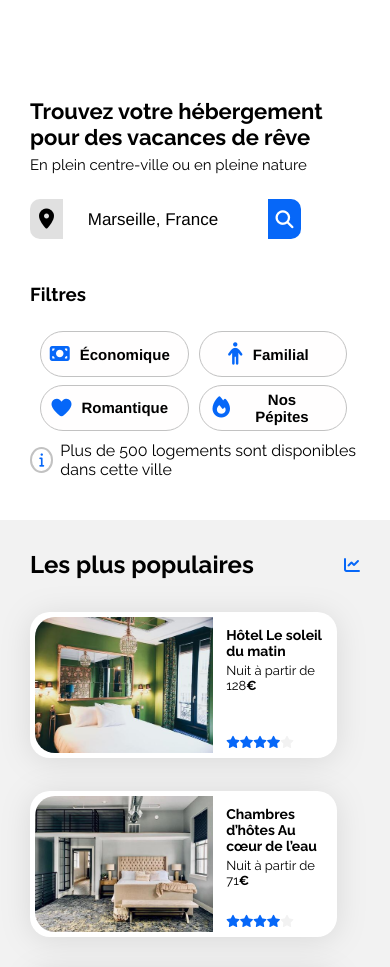
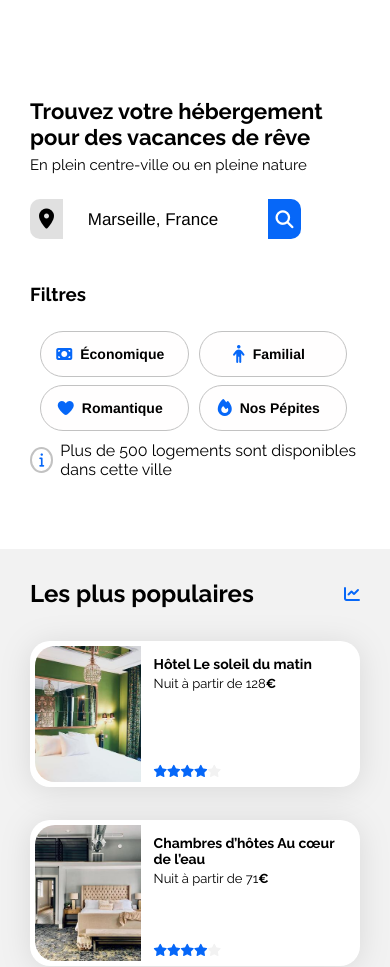
Before and after one commit to valdev5/Booki, a plain HTML site: page index.html in a window 390 px wide. Shown: the part 125-1092 px from the top of the page. Drawn offline with Linux system fonts and the light colour scheme.

Commit message:
final Booki

```diff
--- a/css/style.css
+++ b/css/style.css
@@ -19,7 +19,7 @@ body {
    width: 100%;
    height: 100%;
    max-width: 1440px;
-   margin: 0;
+   margin: auto;
 }
 
 header{
@@ -67,7 +67,7 @@ nav a:hover{
 
 
     border-top: 2px solid rgb(11, 145, 255);
-
+    color: #0667f8;
 }
 
 
@@ -188,11 +188,10 @@ form input{
     display: flex;
     justify-content: center;
     align-items: center;
-    font-size: 20px;
     color: rgb(0, 0, 0);;
     gap:10px;
     font-family: 'Franklin Gothic Medium', 'Arial Narrow', Arial, sans-serif;
-    font-size: 1.1rem;
+    font-size: 1.0rem;
     font-weight: bold;
     margin-left: 2px;
 }
@@ -214,9 +213,9 @@ form input{
     display: flex;
     justify-content: center;
     align-items: center;
-    font-size: 20px;
+    font-size: 1.0rem;
     color: #0667f8;
-    margin-left: 5px;
+    margin-left: 6px;
 
  }
 /* bouton informations */
@@ -629,7 +628,7 @@ justify-content: space-around;
         width: 100%;
     }
     .populaires-cards a {
-        width: 30%;
+        width: 100%;
     }
 
     .populaires-cards .card-title {
@@ -809,13 +808,22 @@ justify-content: space-around;
     display: flex;
     justify-content: center;
     align-items: center;
-    font-size: 15px;
+    font-size: 14px;
     color: rgb(0, 0, 0);;
-    gap:10px;
+    gap:8px;
     font-family: 'Franklin Gothic Medium', 'Arial Narrow', Arial, sans-serif;
     font-weight: bold;
+
 }
+.fa-money-bill,.fa-person,.fa-heart,.fa-fire {
+    display: flex;
+    justify-content: center;
+    align-items: center;
+    font-size: 1.0rem;
+    color: #0667f8;
+    margin-left: 6px;
 
+ }
 
 
    .blocinfo{
@@ -853,7 +861,7 @@ justify-content: space-around;
 }
 
 .populaires {
-    margin-top: 105px;
+    margin-top: 134px;
     width: 100%;
 
 }
@@ -863,12 +871,7 @@ justify-content: space-around;
     width: 100%;
 }
 
-.card {
-    width: 300%;
 
-
-
-}
 
 .populaires-cards {
 
@@ -879,8 +882,7 @@ justify-content: space-around;
 
 
 .populaires-cards img {
-    width: 60%;
-    height: 136px;
+
     border-top-left-radius: 20px;
     border-bottom-left-radius: 20px;
 }
--- a/index.html
+++ b/index.html
@@ -23,8 +23,8 @@
         <img src="./images/logo/Booki.png" alt="logodusitebooki">
         <nav>
 
-            <a href="#">Hébergement</a>
-            <a href="#">Activités</a>
+            <a href="#heberg" >Hébergement</a>
+            <a href="#activites">Activités</a>
         </nav>
     </header>
 
@@ -63,7 +63,7 @@
 
             <div class="hebergements-and-populaires">
                 <section class="hebergements">
-                    <h2 class="section-title">Hébergements à Marseille</h2>
+                    <h2 class="section-title" id="heberg">Hébergements à Marseille</h2>
                     <div class="conteneurhori">
 
                         <a href="#">
@@ -282,7 +282,7 @@
 
 
 
-    <div class="conteneur-activites">
+    <div class="conteneur-activites" id="activites">
 
         <h2 class="section-title2">Activités à Marseille</h2>
            <section class="activites">
```
